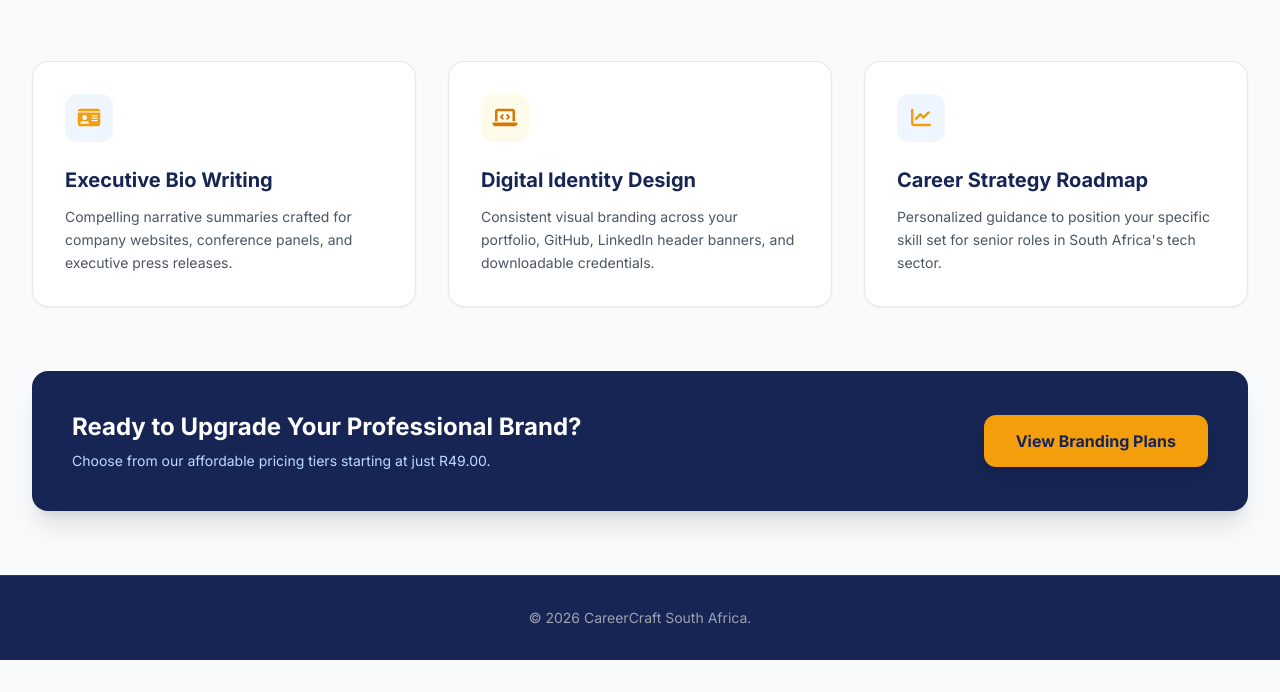
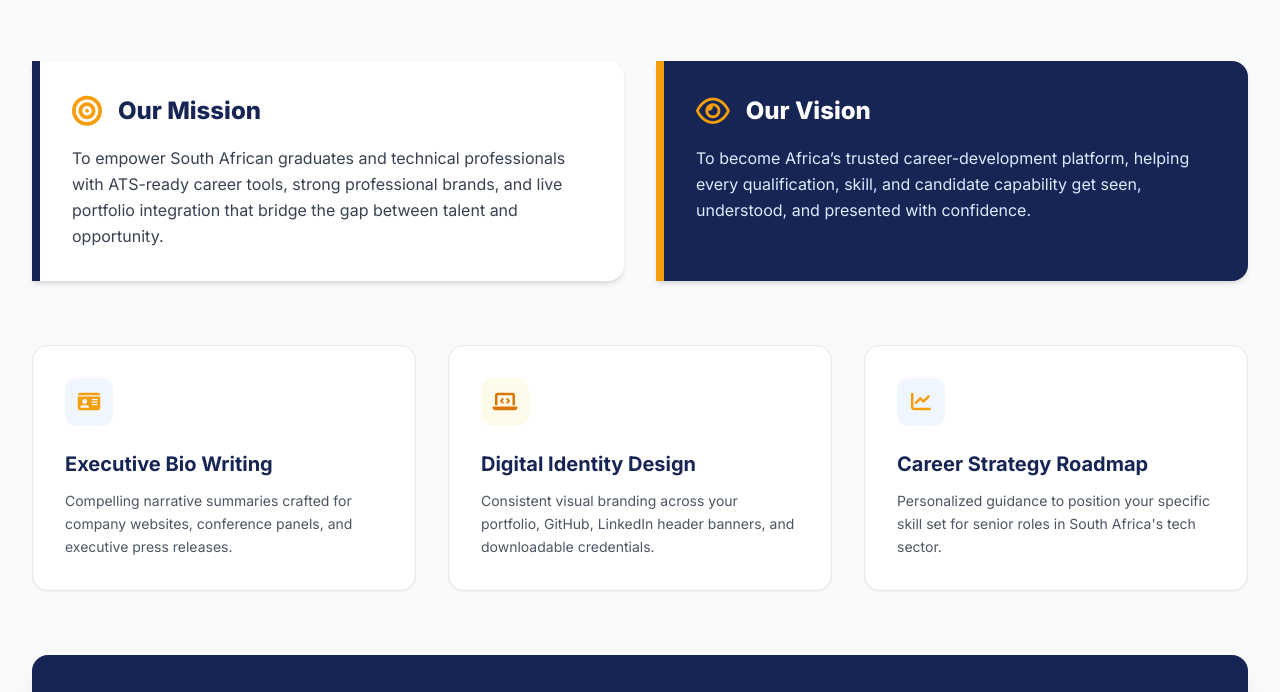
Before and after one commit to Lwando6/CareerCraft, a website: page branding.html in a window 1280 px wide. Shown: the part 295-987 px from the top of the page. Before the commit the page ends 955 px from the top, so only its background shows below. Drawn offline with nearby package versions, Linux system fonts and the light colour scheme.

Commit message:
Combine Mission under Branding navigation

```diff
--- a/branding.html
+++ b/branding.html
@@ -27,7 +27,6 @@
                     <a href="prompts.html" class="text-gray-300 hover:text-white font-medium transition">AI Prompts</a>
                     <a href="linkedin.html" class="text-gray-300 hover:text-white font-medium transition">LinkedIn</a>
                     <a href="branding.html" class="text-amber-500 font-bold transition">Branding</a>
-                    <a href="mission.html" class="text-gray-300 hover:text-white font-medium transition">Mission</a>
                 </nav>
                 <div class="flex items-center space-x-3">
                     <a href="login.html" class="text-gray-300 hover:text-white font-medium text-sm transition">Log In</a>
@@ -44,6 +43,23 @@
             <h1 class="text-4xl font-extrabold text-blue-950 mt-4">Personal Brand Engineering</h1>
             <p class="text-gray-600 text-lg mt-3">We position technical professionals and executives as authority figures in their field through high-impact visual and textual branding.</p>
         </div>
+
+        <section id="mission" aria-labelledby="mission-heading" class="grid md:grid-cols-2 gap-8 mb-16 scroll-mt-28">
+            <div class="bg-white border-l-8 border-blue-950 rounded-r-2xl p-8 shadow-md">
+                <div class="flex items-center mb-4">
+                    <i class="fa-solid fa-bullseye text-amber-500 text-3xl mr-4" aria-hidden="true"></i>
+                    <h2 id="mission-heading" class="text-2xl font-extrabold text-blue-950">Our Mission</h2>
+                </div>
+                <p class="text-gray-700 leading-relaxed">To empower South African graduates and technical professionals with ATS-ready career tools, strong professional brands, and live portfolio integration that bridge the gap between talent and opportunity.</p>
+            </div>
+            <div class="bg-blue-950 border-l-8 border-amber-500 rounded-r-2xl p-8 shadow-md">
+                <div class="flex items-center mb-4">
+                    <i class="fa-regular fa-eye text-amber-500 text-3xl mr-4" aria-hidden="true"></i>
+                    <h2 class="text-2xl font-extrabold text-white">Our Vision</h2>
+                </div>
+                <p class="text-blue-100 leading-relaxed">To become Africa’s trusted career-development platform, helping every qualification, skill, and candidate capability get seen, understood, and presented with confidence.</p>
+            </div>
+        </section>
 
         <div class="grid md:grid-cols-3 gap-8 mb-16">
             <div class="bg-white p-8 rounded-2xl border border-gray-200 shadow-sm hover:shadow-md transition">
```
Also changed, not shown: index.html (+0 -1 lines), linkedin.html (+1 -1 lines), mission.html (+0 -1 lines), portfolio.html (+1 -1 lines), pricing.html (+0 -1 lines), profile.html (+1 -0 lines), prompts.html (+0 -1 lines), resumes.html (+1 -1 lines).
